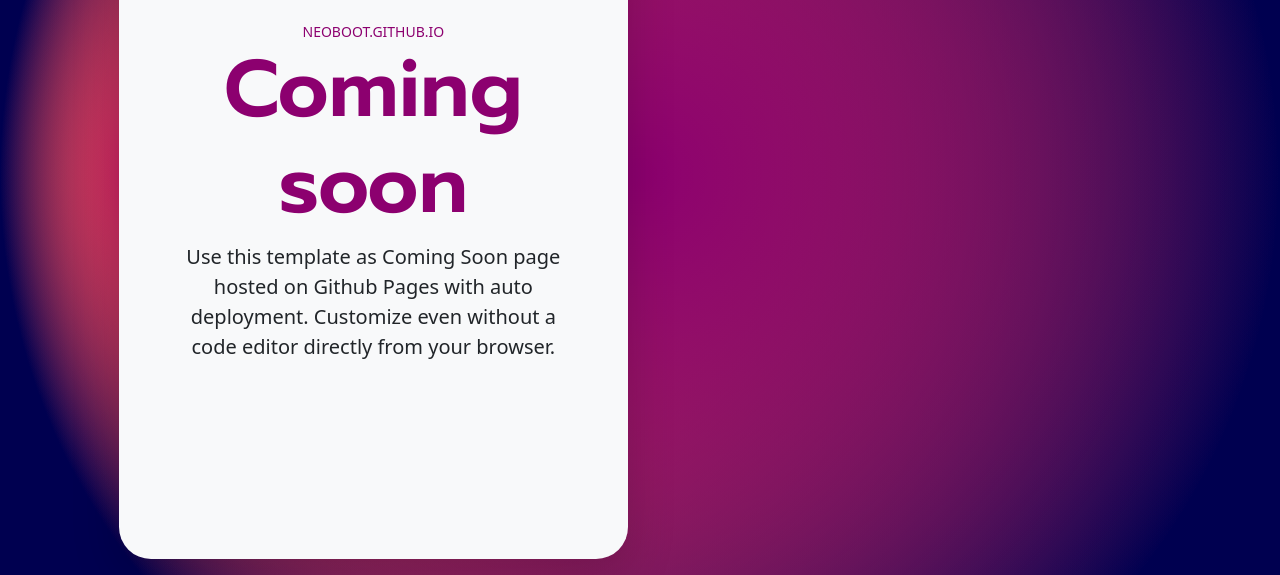
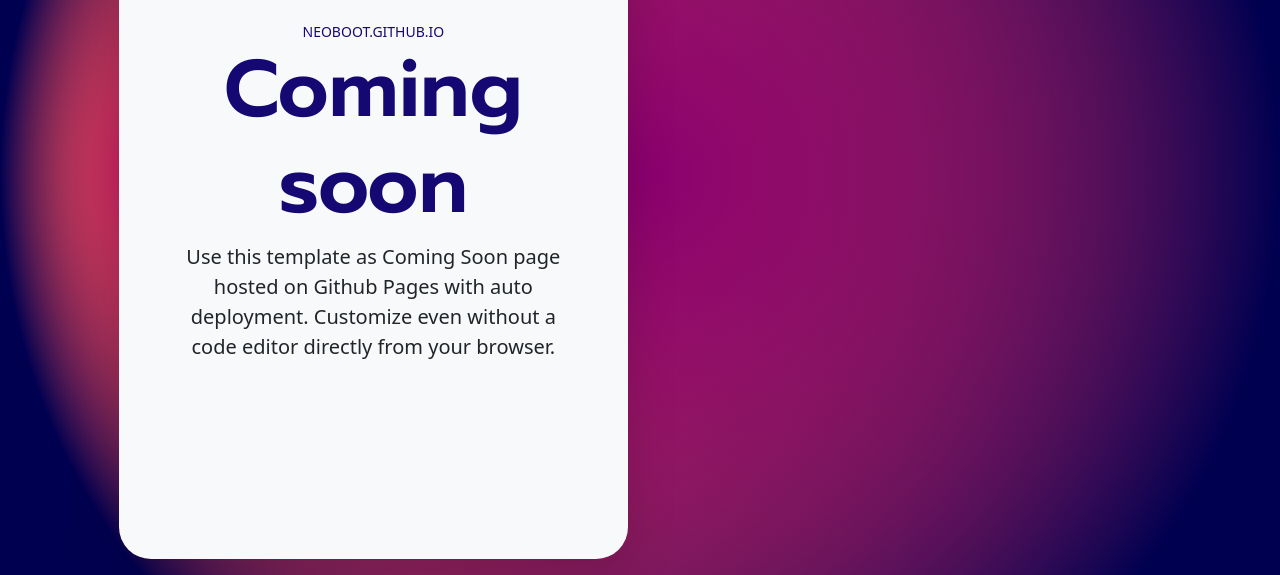
Before and after one commit to antlify/coming-soon-html, a website: page index.html in a window 1280 px wide. Shown: the part 225-800 px from the top of the page. Drawn offline with Linux system fonts and the light colour scheme.

Commit message:
Deploying to gh-pages from @ antlify/coming-soon-html@26fcb61fab01ffb6b65a1ddc8859de5b27a76b95 🚀

```diff
--- a/scss/_variables.scss
+++ b/scss/_variables.scss
@@ -7,4 +7,4 @@ $headings-font-family: 'Prompt', sans-serif;
 // Spacing
 
 // Colors
-$primary: #8C006F;
+$primary: #160873;
```
Also changed, not shown: assets/css/app.css.
